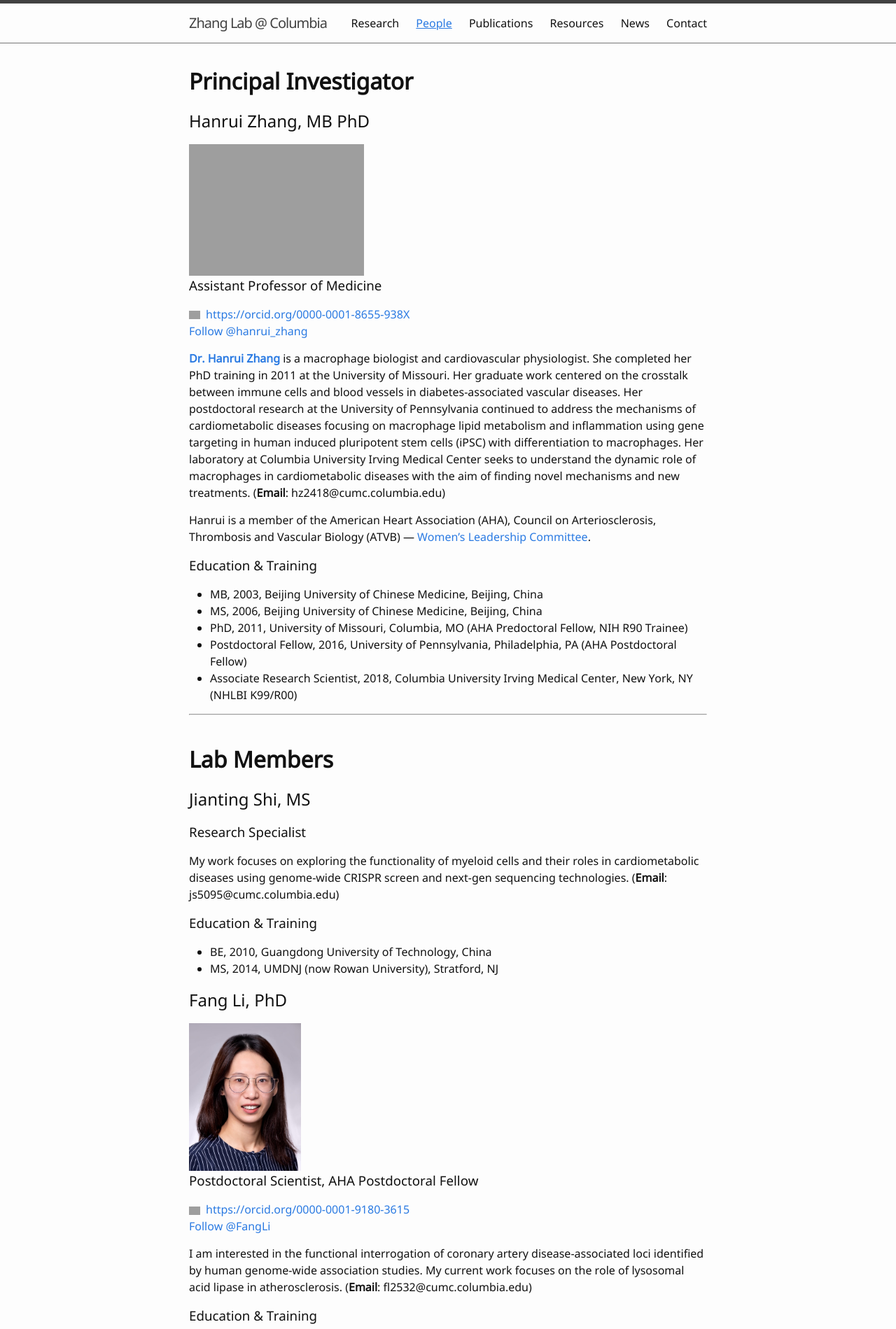
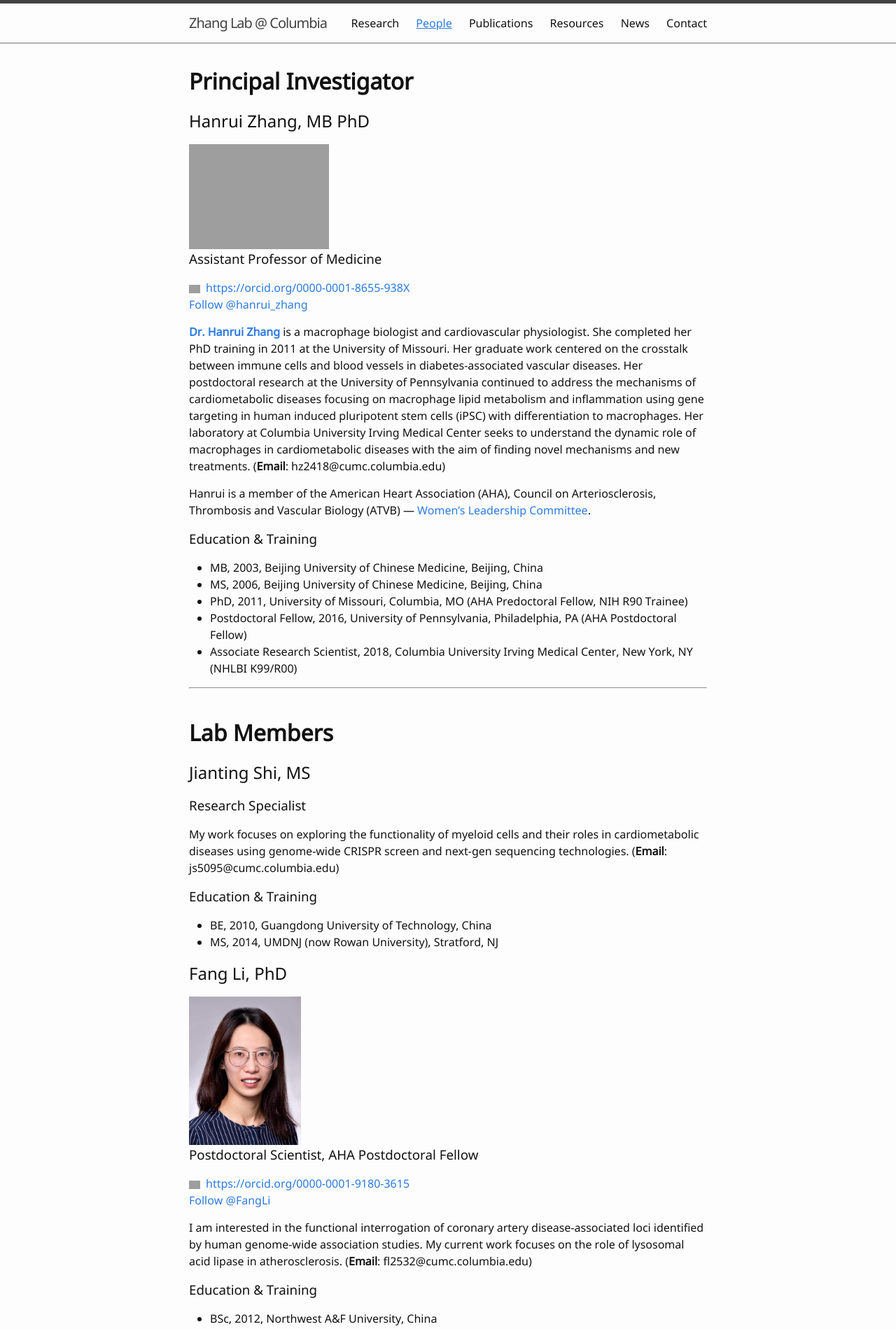
Before and after one commit to hanruizhang/zhanglab, a Jekyll site: the page built from 2_People.md, in a window 1280 px wide. Shown: the top 1899 px of the page at 70% size. Built offline with Jekyll 4.4.1, drawn with Linux system fonts in a browser that asks for light colours; comment, search, counter and statistics services are not loaded; grey boxes are pictures that could not be loaded.

Commit message:
Update 2_People.md

```diff
--- a/2_People.md
+++ b/2_People.md
@@ -7,7 +7,7 @@ nav: true
 
 ## Hanrui Zhang, MB PhD
 <div>
-  <img src="{{ '/images/Hanrui_Zhang_5_Large.png' | absolute_url }}" alt="Hanrui_Zhang" width="250">
+  <img src="{{ '/images/Hanrui_Zhang_5_Large.png' | absolute_url }}" alt="Hanrui_Zhang" width="200">
 </div>
 
 ### Assistant Professor of Medicine
```
